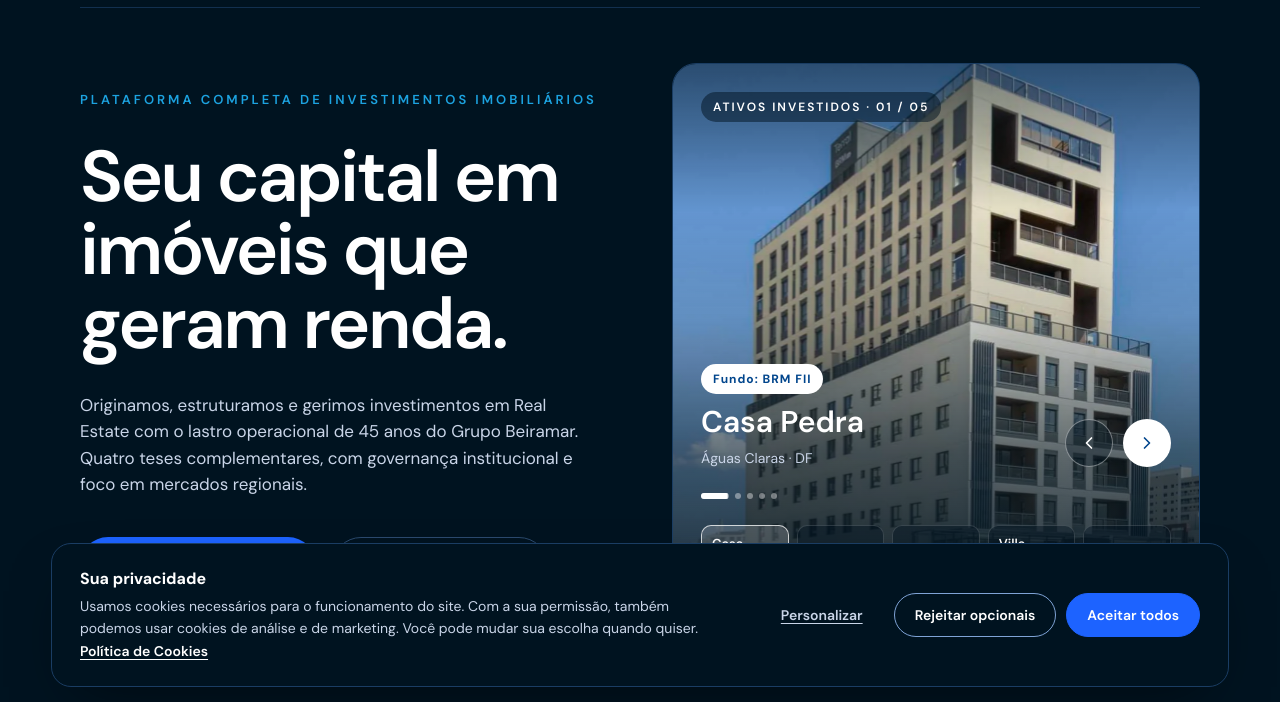
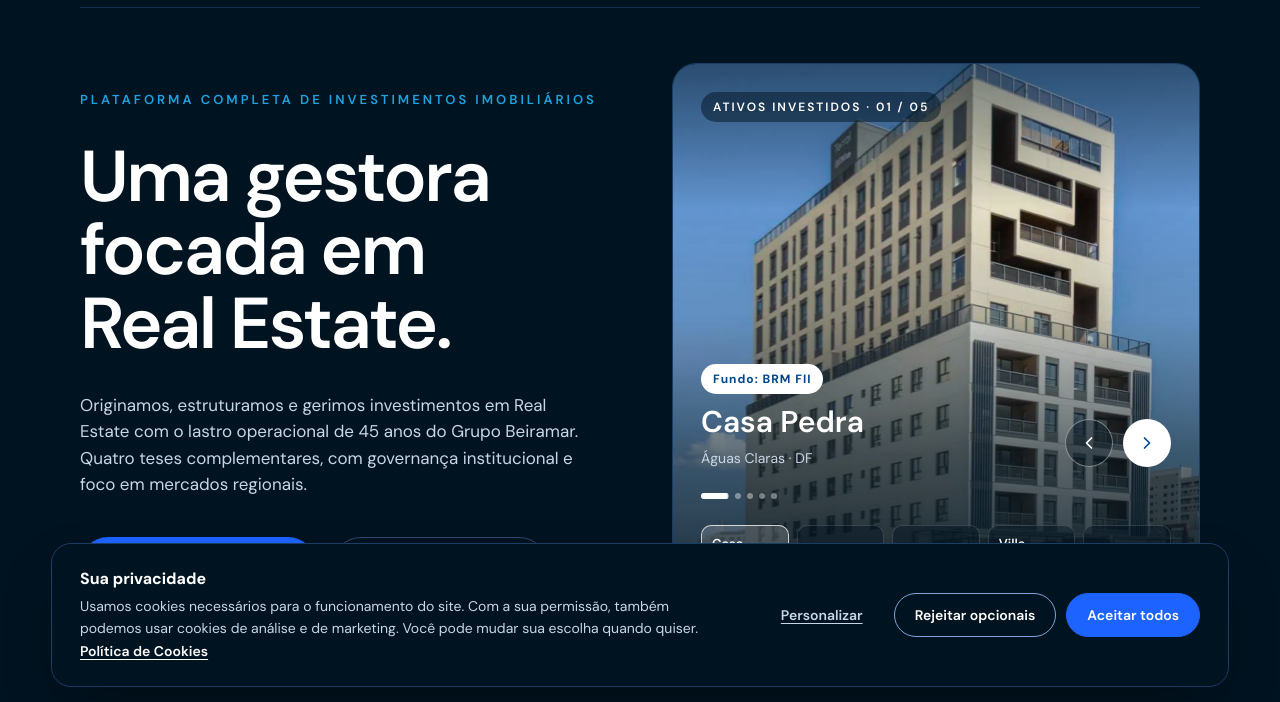
Before and after one commit to Beiramar-imoveis/brm-asset, a plain HTML site: page site/index.html in a window 1280 px wide. Shown: the part 89-791 px from the top of the page. Drawn offline with Linux system fonts and the light colour scheme.

Commit message:
Novo título da hero da Home: "Uma gestora focada em Real Estate."
"Real Estate" fica sempre na mesma linha (espaço inseparável), em PT e
EN ("An asset manager focused on Real Estate.").

Co-Authored-By: Claude Opus 5.5 <noreply@anthropic.com>
Claude-Session: https://claude.ai/code/session_01DTmW2DjxUA81sPKf5xeZ4F

```diff
--- a/site/index.html
+++ b/site/index.html
@@ -50,7 +50,7 @@
 <div style="flex-grow: 1; display: grid; grid-template-columns: repeat(2, minmax(0, 1fr)); gap: 64px; align-items: center">
 <div style="display: flex; flex-direction: column; gap: 32px">
 <span style="align-self: flex-start; font-size: 13px; letter-spacing: 3px; text-transform: uppercase; color: #1CA3E0; font-weight: 600">Plataforma completa de investimentos imobiliários</span>
-<h1 style="margin: 0; font-size: 72px; line-height: 1.02; font-weight: 600; letter-spacing: -2.5px">Seu capital em imóveis que geram renda.</h1>
+<h1 style="margin: 0; font-size: 72px; line-height: 1.02; font-weight: 600; letter-spacing: -2.5px">Uma gestora focada em Real&nbsp;Estate.</h1>
 <p style="margin: 0; font-size: 17px; line-height: 1.55; color: #C9D5E8; max-width: 520px; width: 580px">Originamos, estruturamos e gerimos investimentos em Real Estate com o lastro operacional de 45 anos do Grupo Beiramar. Quatro teses complementares, com governança institucional e foco em mercados regionais.</p>
 
 <div style="display: flex; gap: 16px; margin-top: 8px">
--- a/site/js/i18n-en.js
+++ b/site/js/i18n-en.js
@@ -68,7 +68,7 @@ window.BRM_I18N_EN = {
 
   // Home
   "Plataforma completa de investimentos imobiliários": "A complete real estate investment platform",
-  "Seu capital em imóveis que geram renda.": "Your capital in income-generating real estate.",
+  "Uma gestora focada em Real Estate.": "An asset manager focused on Real\u00a0Estate.",
   "Originamos, estruturamos e gerimos investimentos em Real Estate com o lastro operacional de 45 anos do Grupo Beiramar. Quatro teses complementares, com governança institucional e foco em mercados regionais.": "We originate, structure and manage real estate investments backed by Grupo Beiramar's 45-year operating track record. Four complementary strategies, with institutional governance and a focus on regional markets.",
   "Conheça os fundos": "Explore our funds",
   "Para incorporadores": "For developers",
```
